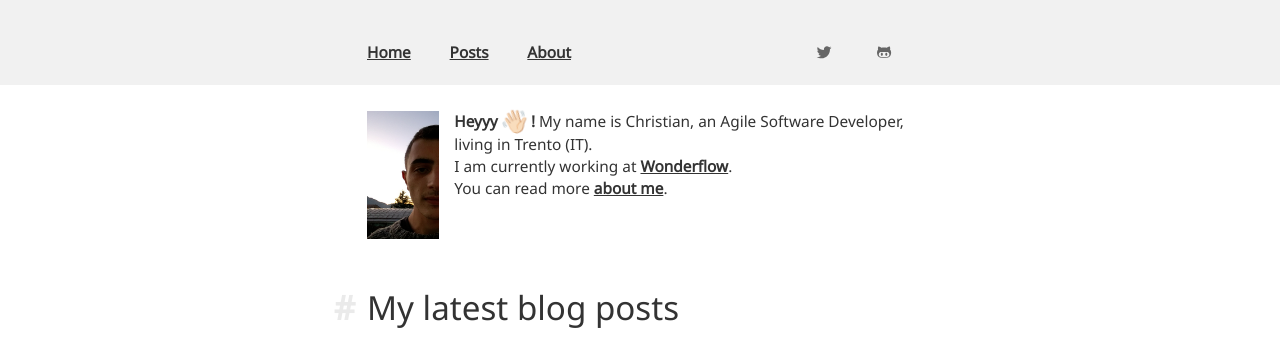
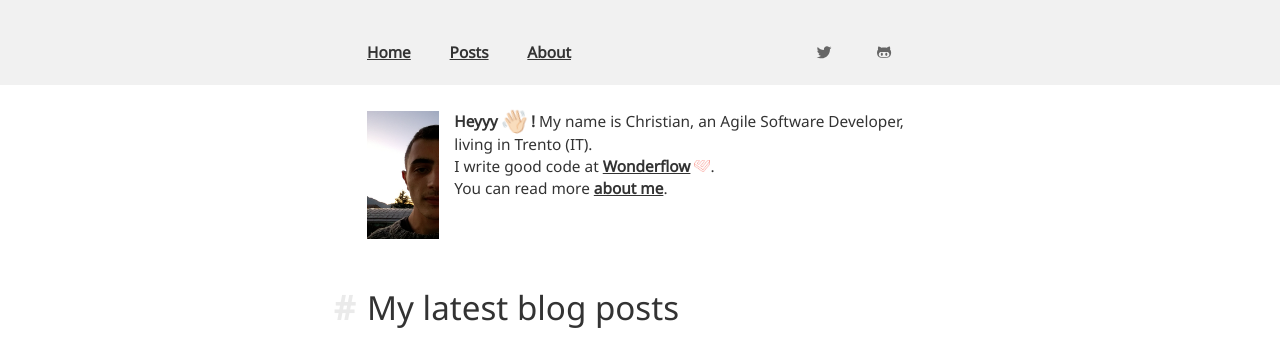
Before and after one commit to christian-fei/christian-fei.github.io-pandoc, a Jekyll site: the page built from index.html, in a window 1280 px wide. Shown: the top 349 px of the page. Built offline with Jekyll 4.4.1, drawn with Linux system fonts in a browser that asks for light colours.

Commit message:
add wonderflow logo

```diff
--- a/_includes/main-header.html
+++ b/_includes/main-header.html
@@ -22,7 +22,7 @@
         </a>
         <strong>Heyyy <span class="hand">👋🏻</span> !</strong> My name is Christian, an Agile Software Developer, living in Trento (IT).
         <br>
-        I am currently working at <a href="https://wonderflow.co" target="_blank">Wonderflow</a>.
+        I write good code at <a href="https://wonderflow.co" target="_blank">Wonderflow</a> <img src="/assets/images/wonderflow.png" width="16px" alt="">.
         {% unless page.url == '/about/' %}
         <br>
         You can read more <a href="/about">about me</a>.
```
Also changed, not shown: assets/images/wonderflow.png (added).
